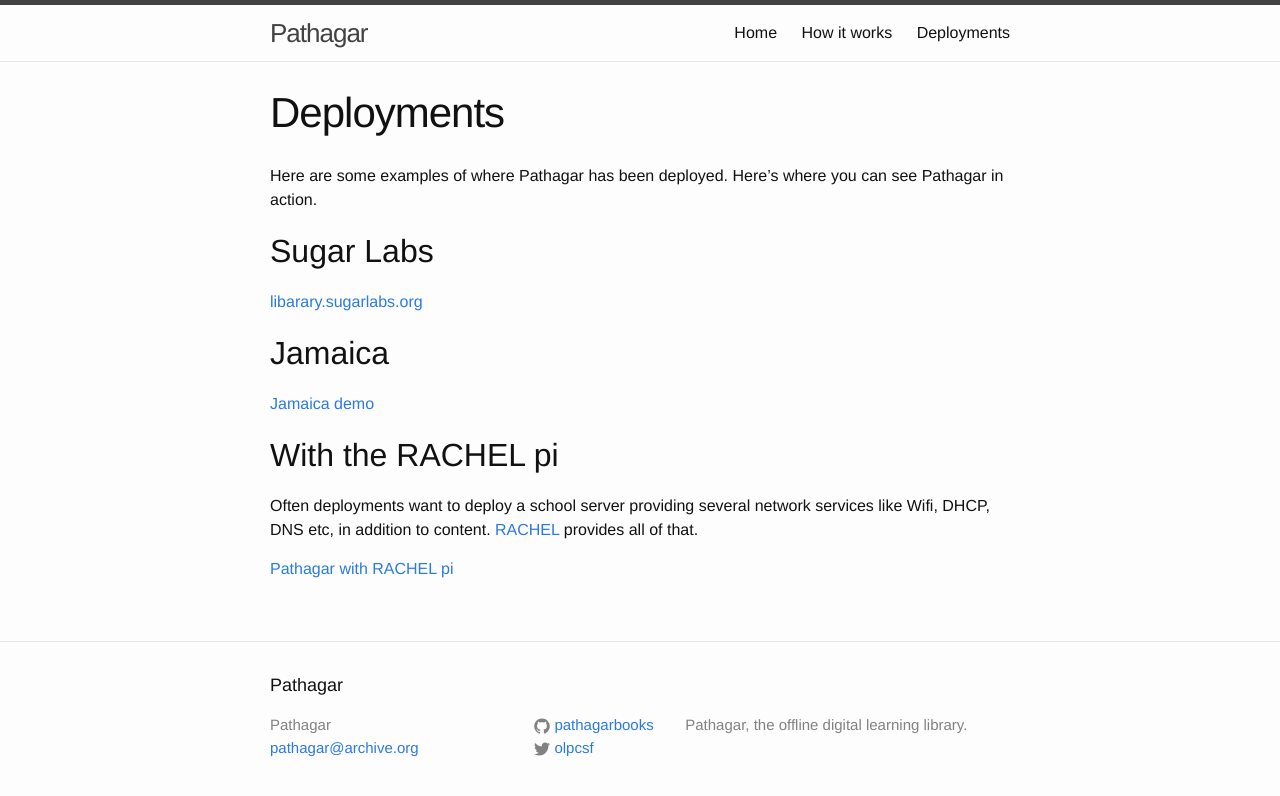
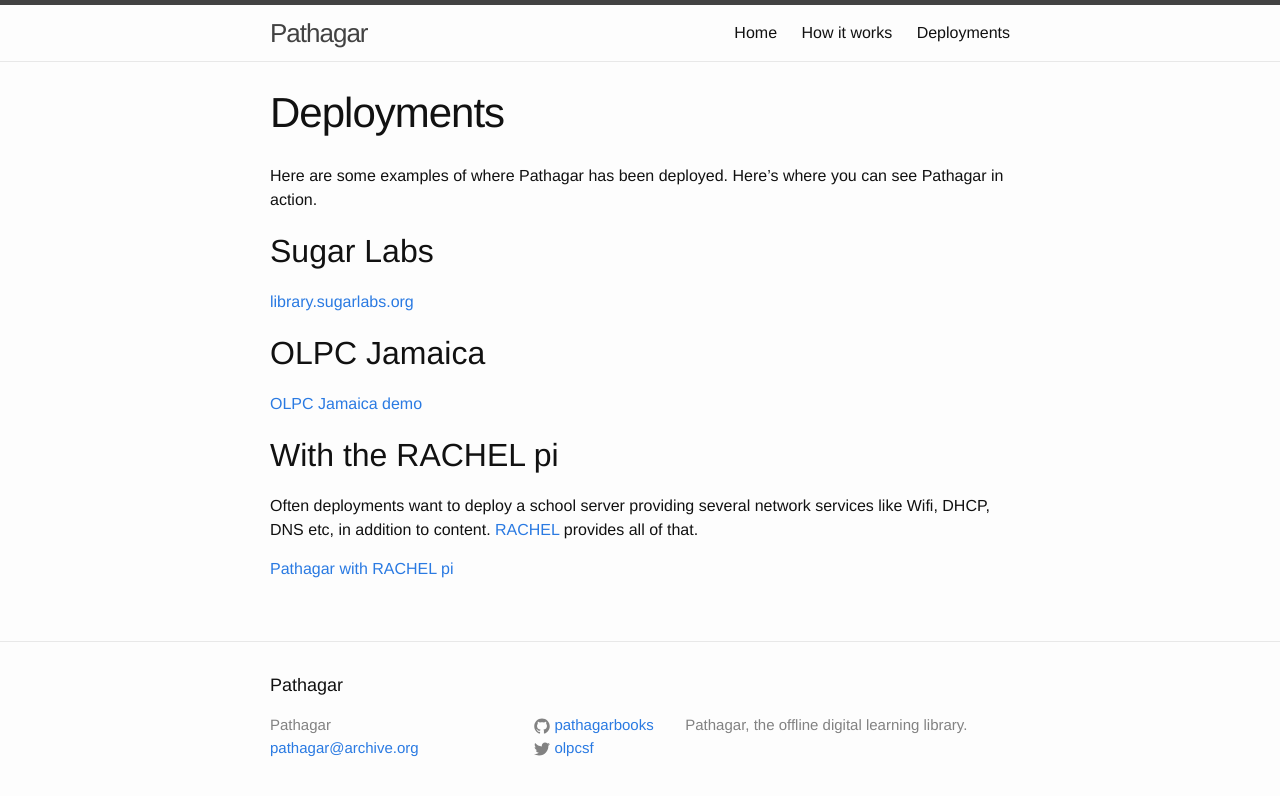
Before and after one commit to olpcsf/pathagar.info, a Jekyll site: the page built from deployments.md, in a window 1280 px wide. Shown: the top 796 px of the page. Built offline with Jekyll 4.4.1, drawn with Linux system fonts in a browser that asks for light colours.

Commit message:
Minor mods to page.

```diff
--- a/deployments.md
+++ b/deployments.md
@@ -9,18 +9,16 @@ see Pathagar in action.
 
 ## Sugar Labs
 
-[libarary.sugarlabs.org](http://library.sugarlabs.org/latest/)
+[library.sugarlabs.org](http://library.sugarlabs.org/)
 
 
-## Jamaica
+## OLPC Jamaica
 
-[Jamaica demo](http://108.171.173.65/latest/)
+[OLPC Jamaica demo](http://108.171.173.65/)
 
 
 ## With the RACHEL pi
 
-Often deployments want to deploy a school server providing several network
-services like Wifi, DHCP, DNS etc, in addition to content.
-[RACHEL](http://worldpossible.org/) provides all of that.
+Often deployments want to deploy a school server providing several network services like Wifi, DHCP, DNS etc, in addition to content. [RACHEL](http://worldpossible.org/) provides all of that.
 
 [Pathagar with RACHEL pi](http://204.14.156.167/)
```
Also changed, not shown: how-it-works.md (+2 -3 lines).
